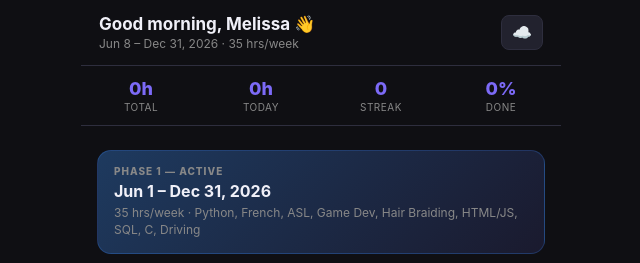
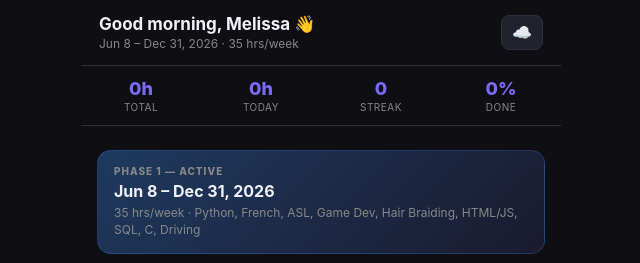
Before and after one commit to Mamenuveve2201/Roadmap, a plain HTML site: page index.html in a window 1280 px wide. Shown: the top 263 px of the page, 319-959 px from the left. Drawn offline with nearby package versions, Linux system fonts and the light colour scheme; no server answers.

Commit message:
Update index.html

```diff
--- a/index.html
+++ b/index.html
@@ -56,7 +56,7 @@
     <!-- Phase 1 -->
     <div class="phase-banner phase1-banner">
       <div class="phase-tag">PHASE 1 — ACTIVE</div>
-      <div class="phase-title">Jun 1 – Dec 31, 2026</div>
+      <div class="phase-title">Jun 8 – Dec 31, 2026</div>
       <div class="phase-desc">35 hrs/week · Python, French, ASL, Game Dev, Hair Braiding, HTML/JS, SQL, C, Driving</div>
     </div>
 
```
